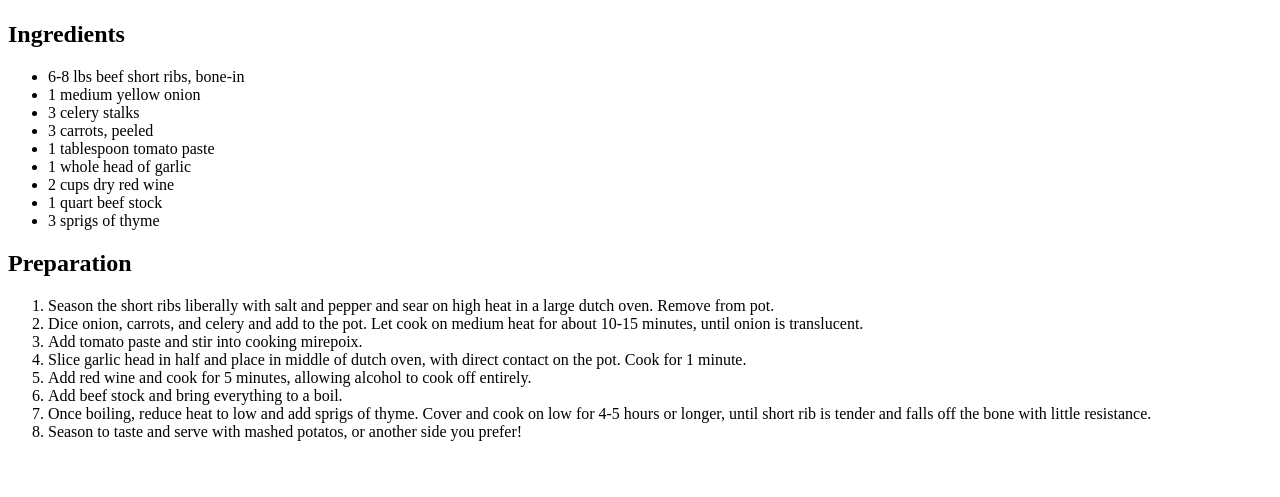
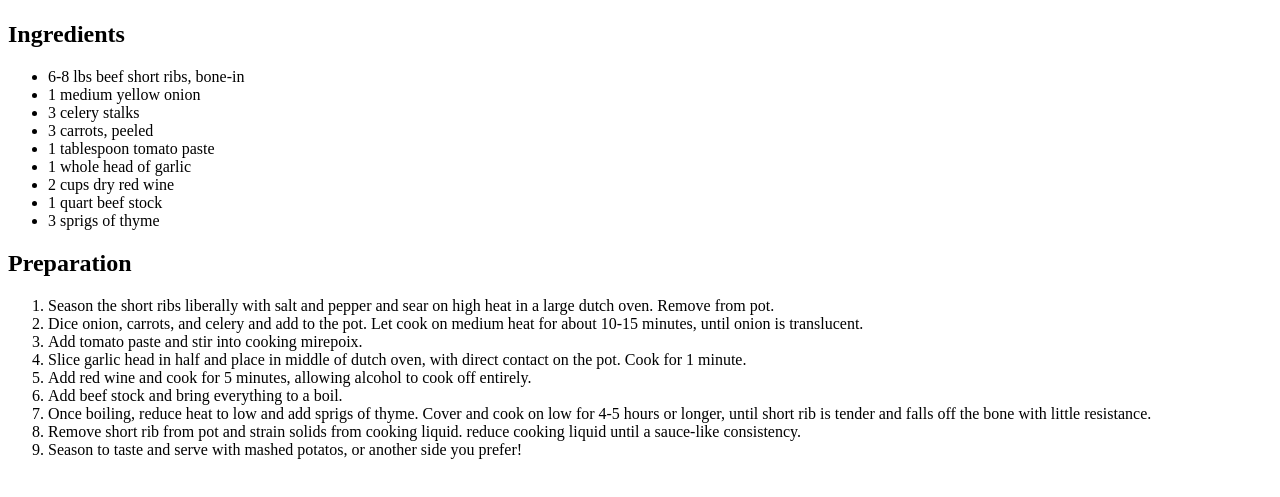
Before and after one commit to spennicus/odin_recipes, a plain HTML site: page recipes/shortrib.html in a window 1280 px wide. Shown: the part 99-596 px from the top of the page. Drawn offline with Linux system fonts and the light colour scheme.

```diff
--- a/recipes/shortrib.html
+++ b/recipes/shortrib.html
@@ -29,6 +29,7 @@
             <li>Add red wine and cook for 5 minutes, allowing alcohol to cook off entirely.</li>
             <li>Add beef stock and bring everything to a boil.</li>
             <li>Once boiling, reduce heat to low and add sprigs of thyme.  Cover and cook on low for 4-5 hours or longer, until short rib is tender and falls off the bone with little resistance.</li>
+            <li>Remove short rib from pot and strain solids from cooking liquid. reduce cooking liquid until a sauce-like consistency.</li>
             <li>Season to taste and serve with mashed potatos, or another side you prefer!</li>
         </ol>
     </body>
```
